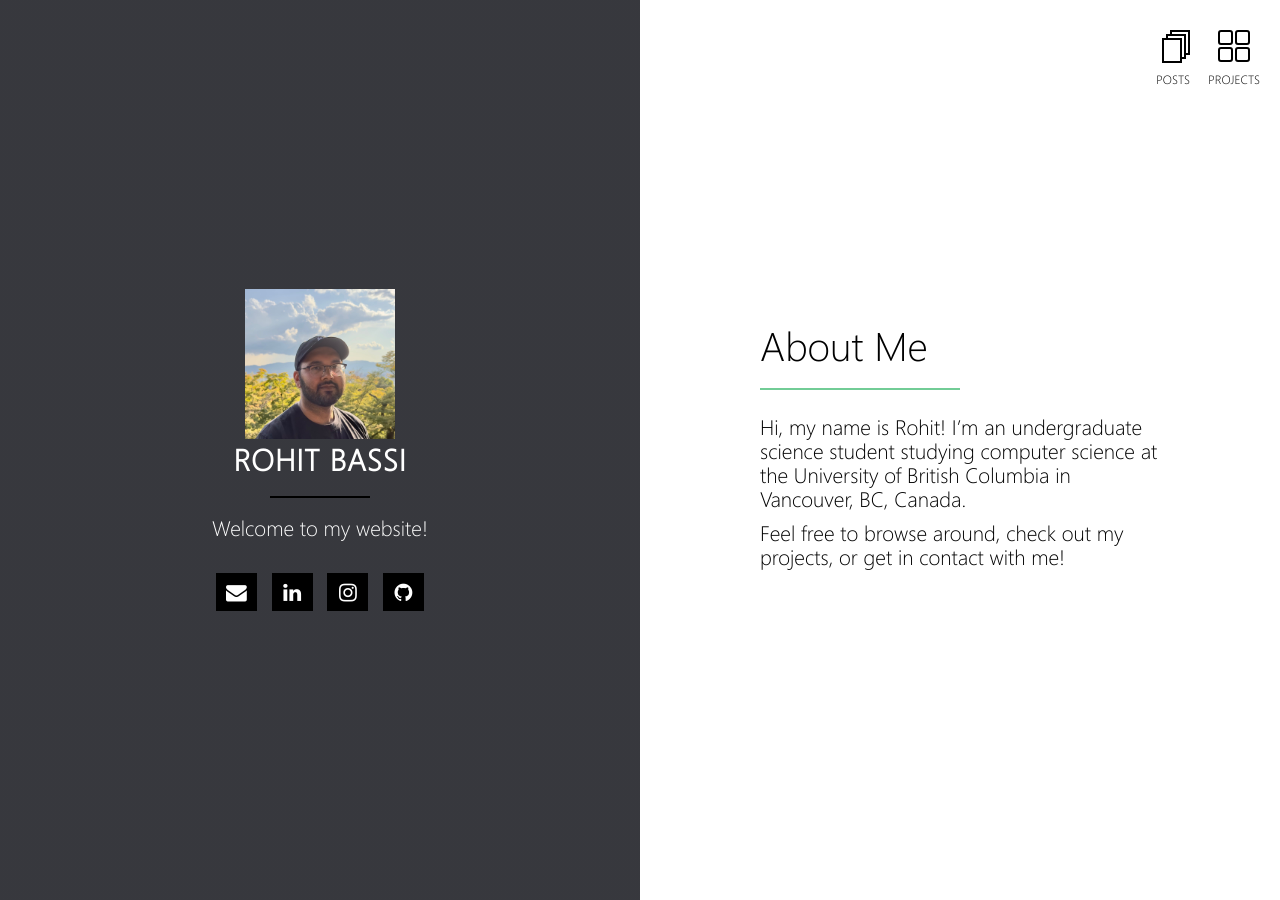
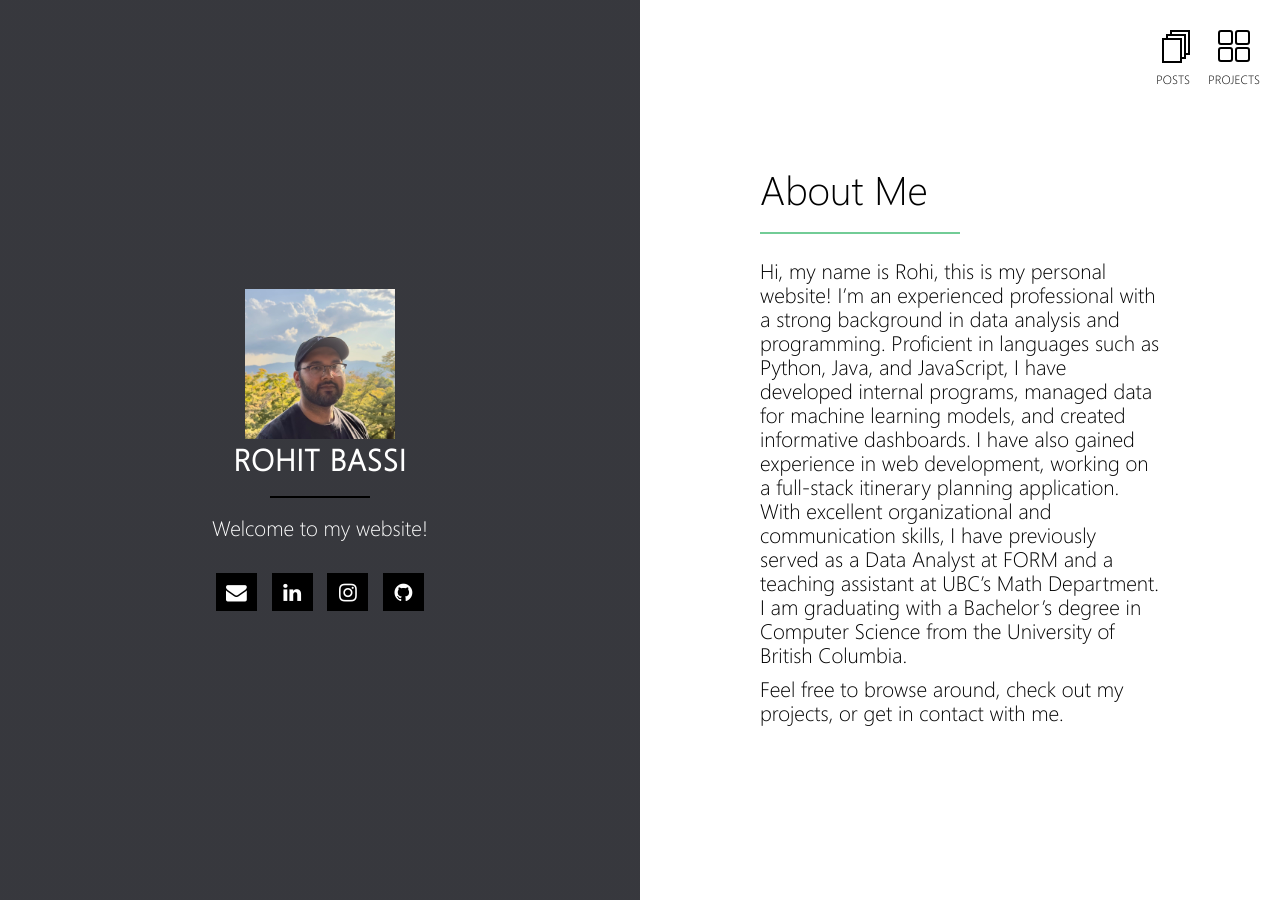
Before and after one commit to r-bassi/r-bassi.github.io, a Jekyll site: the page built from index.md, in a window 1280 px wide. Built offline with Jekyll 4.4.1, drawn with Linux system fonts in a browser that asks for light colours; our own code applies the rules of GitHub Pages for plain Markdown files.

Commit message:
about me edit

```diff
--- a/index.md
+++ b/index.md
@@ -3,6 +3,6 @@ layout: home
 ---
 # About Me
 
-Hi, my name is Rohit! I'm an undergraduate science student studying computer science at the University of British Columbia in Vancouver, BC, Canada.
+Hi, my name is Rohi, this is my personal website! I'm an experienced professional with a strong background in data analysis and programming. Proficient in languages such as Python, Java, and JavaScript, I have developed internal programs, managed data for machine learning models, and created informative dashboards. I have also gained experience in web development, working on a full-stack itinerary planning application. With excellent organizational and communication skills, I have previously served as a Data Analyst at FORM and a teaching assistant at UBC's Math Department. I am graduating with a Bachelor's degree in Computer Science from the University of British Columbia.
 
-Feel free to browse around, check out my projects, or get in contact with me!
+Feel free to browse around, check out my projects, or get in contact with me.
```
